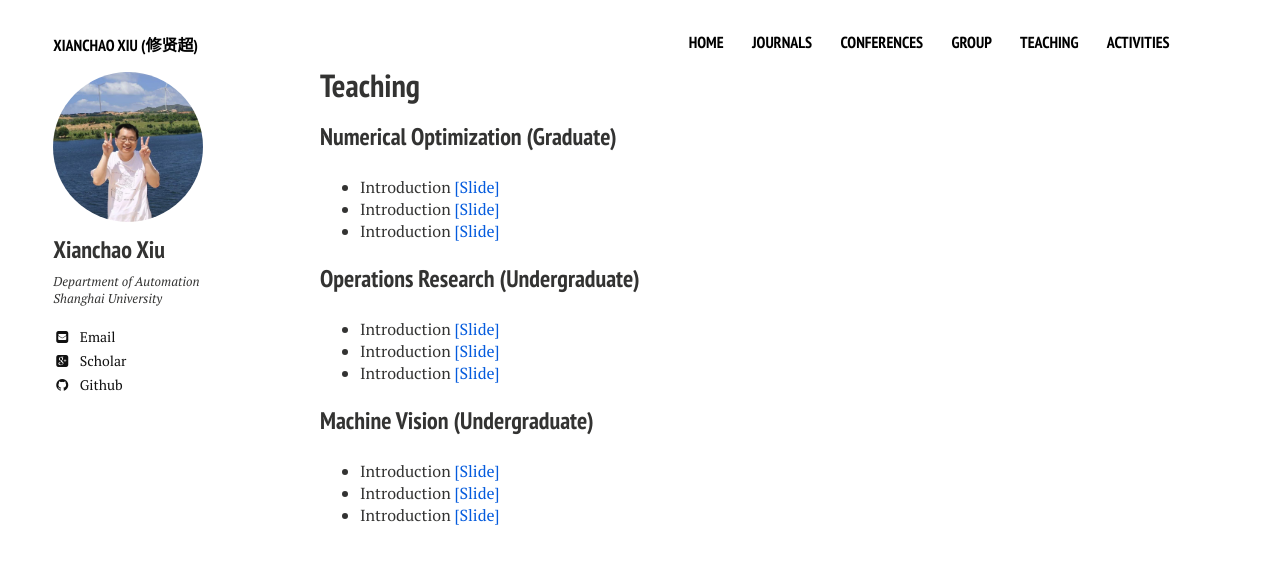
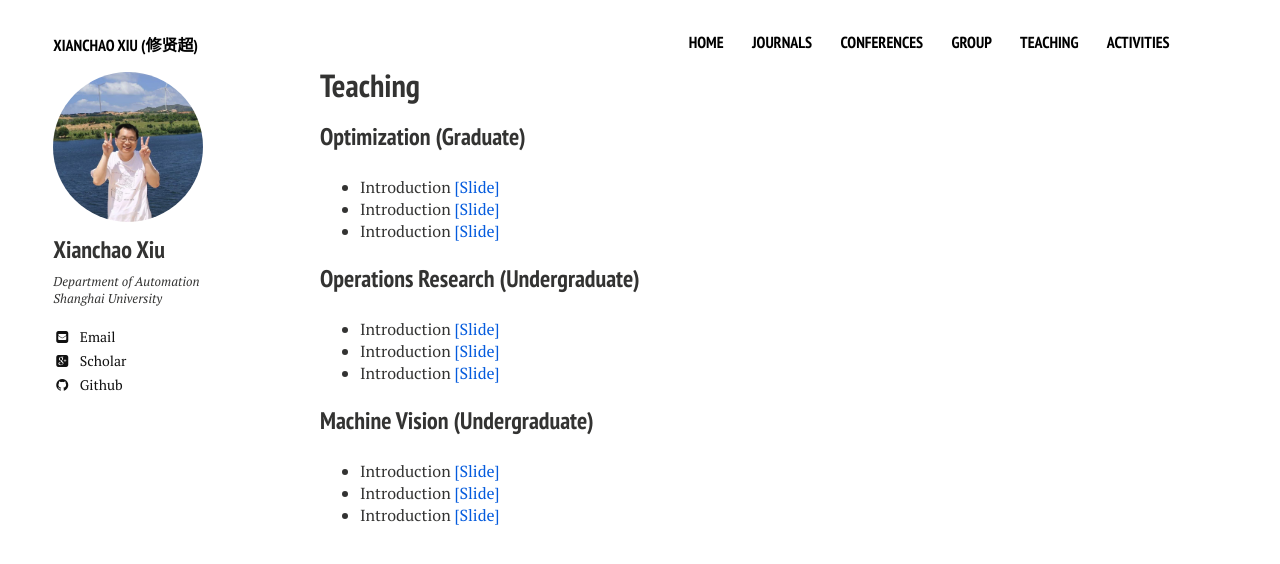
Before and after one commit to xianchaoxiu/xianchaoxiu.github.io, a Jekyll site: the page built from teaching/index.md, in a window 1280 px wide. Shown: the top 564 px of the page. Built offline with Jekyll 4.4.1, drawn with Linux system fonts in a browser that asks for light colours; nearby versions of some CDN libraries.

Commit message:
Update index.md

```diff
--- a/teaching/index.md
+++ b/teaching/index.md
@@ -9,7 +9,7 @@ share: false
 
 
 
-### Numerical Optimization (Graduate)
+### Optimization (Graduate)
 * Introduction  <a href="../group/2024-Yu.pdf" class="textlink" target="_blank">[Slide]</a>
 * Introduction  <a href="../group/2024-Yu.pdf" class="textlink" target="_blank">[Slide]</a>
 * Introduction  <a href="../group/2024-Yu.pdf" class="textlink" target="_blank">[Slide]</a>
```
